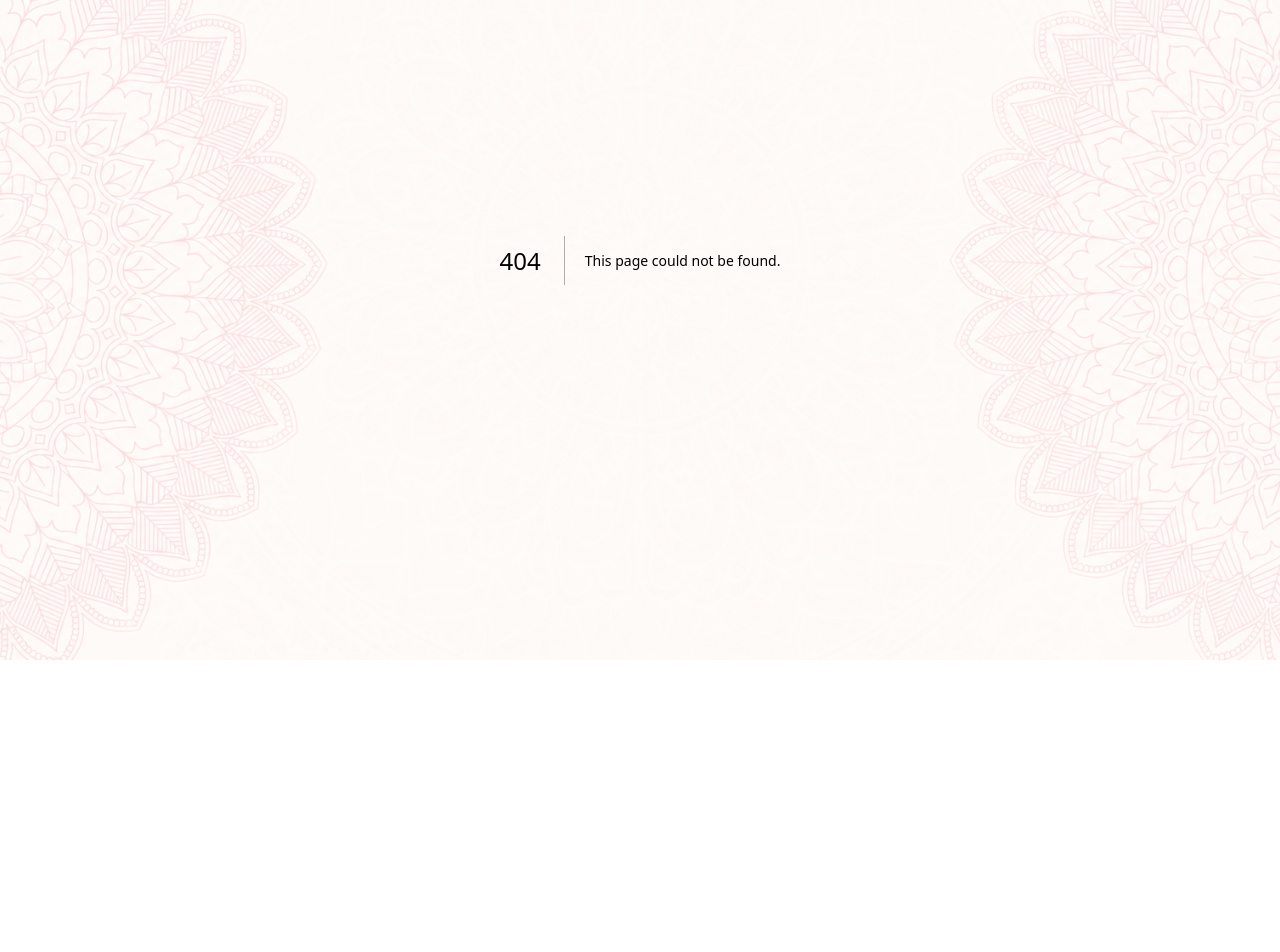
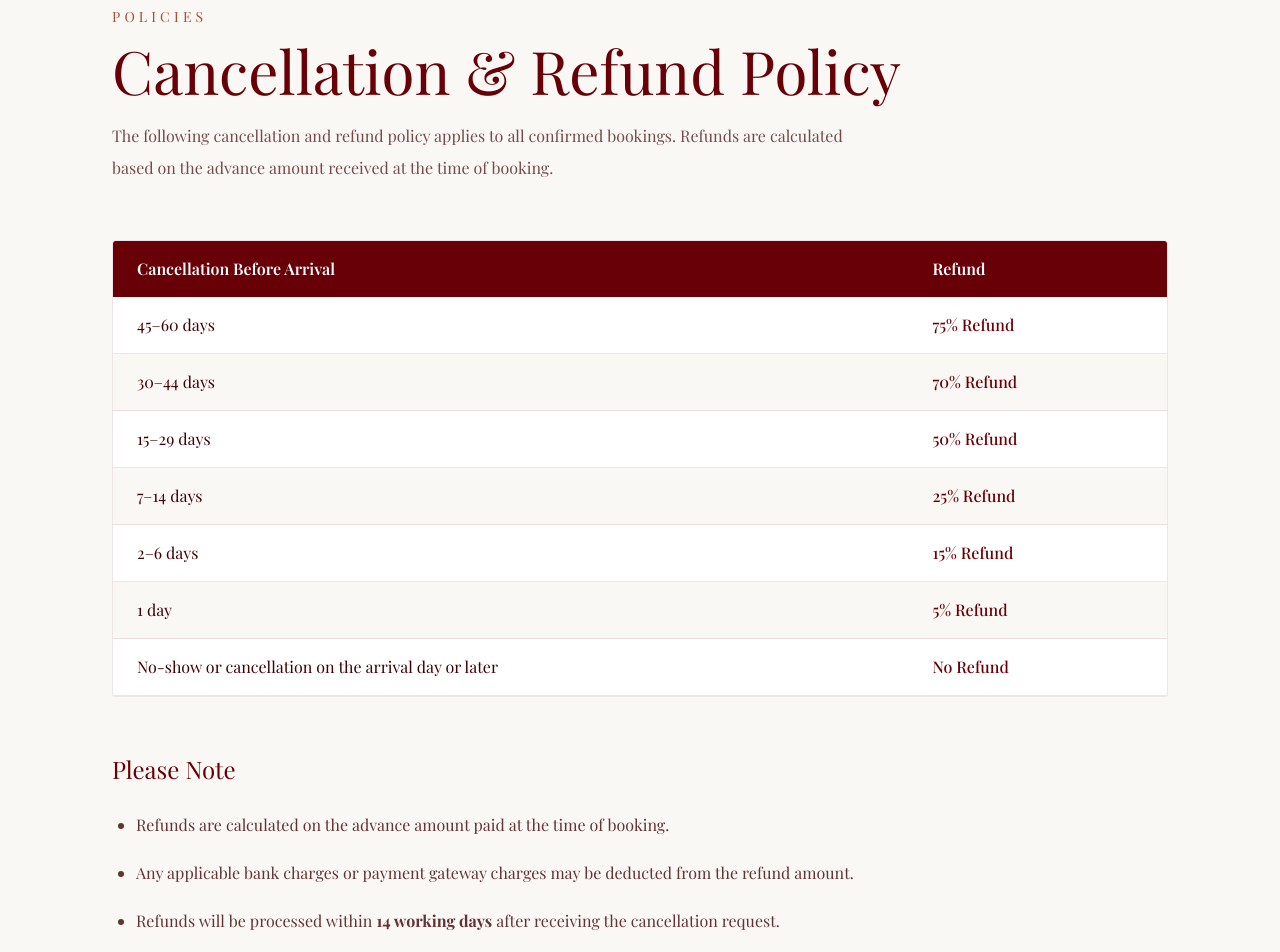
Before and after one commit to techsofttest/Perumbail_Ayurvedamana, a Next.js app: page /cancellation in a window 1280 px wide. Before the commit this address had no page. Shown: the part 140-1092 px from the top of the page. Before the commit the page ends 800 px from the top, so only its background shows below. Built offline with nearby package versions, Linux system fonts and the light colour scheme; no server answers; a web font is replaced by a local one.

Commit message:
add file

```diff
--- /dev/null
+++ b/app/cancellation/page.tsx
@@ -0,0 +1,151 @@
+"use client";
+
+import Header from "../components/global/Header";
+import Footer from "../components/global/Footer";
+import BookingModal from "../components/ui/BookingModal";
+import { useState } from "react";
+import { motion } from "framer-motion";
+
+export default function CancellationRefundPage() {
+  const [isBookingOpen, setIsBookingOpen] = useState(false);
+
+  const refundPolicy = [
+    { period: "45–60 days", refund: "75% Refund" },
+    { period: "30–44 days", refund: "70% Refund" },
+    { period: "15–29 days", refund: "50% Refund" },
+    { period: "7–14 days", refund: "25% Refund" },
+    { period: "2–6 days", refund: "15% Refund" },
+    { period: "1 day", refund: "5% Refund" },
+    {
+      period: "No-show or cancellation on the arrival day or later",
+      refund: "No Refund",
+    },
+  ];
+
+  return (
+    <div className="relative flex flex-col min-h-screen bg-[#faf8f5] text-[#3D0004] overflow-x-hidden">
+
+      <Header
+        onOpenBooking={() =>
+          (window.location.href = "/medical-consultation")
+        }
+        forceSolid={true}
+      />
+
+      <main className="flex-grow pt-28 md:pt-36 pb-24">
+
+        <section className="max-w-6xl mx-auto px-6 md:px-12">
+
+          <motion.div
+            initial={{ opacity: 0, y: 25 }}
+            animate={{ opacity: 1, y: 0 }}
+            transition={{ duration: .6 }}
+            className="mb-14"
+          >
+            <span className="uppercase tracking-[0.3em] text-[#A84E32] text-sm">
+              Policies
+            </span>
+
+            <h1 className="mt-3 text-4xl md:text-6xl font-serif text-[#680007]">
+              Cancellation & Refund Policy
+            </h1>
+
+            <p className="mt-5 max-w-3xl text-[#3D0004]/70 leading-8">
+              The following cancellation and refund policy applies to all
+              confirmed bookings. Refunds are calculated based on the advance
+              amount received at the time of booking.
+            </p>
+          </motion.div>
+
+          <motion.div
+            initial={{ opacity: 0 }}
+            animate={{ opacity: 1 }}
+            transition={{ delay: .2 }}
+            className="overflow-hidden rounded border border-[#680007]/10 bg-white"
+          >
+
+            <table className="w-full border-collapse">
+
+              <thead className="bg-[#680007] text-white">
+
+                <tr>
+                  <th className="px-6 py-4 text-left font-semibold">
+                    Cancellation Before Arrival
+                  </th>
+
+                  <th className="px-6 py-4 text-left font-semibold">
+                    Refund
+                  </th>
+                </tr>
+
+              </thead>
+
+              <tbody>
+
+                {refundPolicy.map((item, index) => (
+
+                  <tr
+                    key={index}
+                    className="border-b border-[#680007]/10 even:bg-[#faf8f5]"
+                  >
+                    <td className="px-6 py-4">
+                      {item.period}
+                    </td>
+
+                    <td className="px-6 py-4 font-medium text-[#680007]">
+                      {item.refund}
+                    </td>
+
+                  </tr>
+
+                ))}
+
+              </tbody>
+
+            </table>
+
+          </motion.div>
+
+          <motion.div
+            initial={{ opacity: 0, y: 20 }}
+            animate={{ opacity: 1, y: 0 }}
+            transition={{ delay: .35 }}
+            className="mt-14"
+          >
+
+            <h2 className="text-2xl font-serif text-[#680007] mb-6">
+              Please Note
+            </h2>
+
+            <ul className="space-y-4 list-disc pl-6 text-[#3D0004]/80 leading-8">
+
+              <li>
+                Refunds are calculated on the advance amount paid at the time of booking.
+              </li>
+
+              <li>
+                Any applicable bank charges or payment gateway charges may be deducted from the refund amount.
+              </li>
+
+              <li>
+                Refunds will be processed within <strong>14 working days</strong> after receiving the cancellation request.
+              </li>
+
+            </ul>
+
+          </motion.div>
+
+        </section>
+
+      </main>
+
+      <Footer />
+
+      <BookingModal
+        isOpen={isBookingOpen}
+        onClose={() => setIsBookingOpen(false)}
+      />
+
+    </div>
+  );
+}
--- a/app/components/detailed-pages/DetailedContent.tsx
+++ b/app/components/detailed-pages/DetailedContent.tsx
@@ -6,6 +6,8 @@ interface DetailedContentProps {
   description: string[];
   inclusionsTitle?: string;
   inclusions?: string[];
+  therapyTitle?: string;
+  therapy?: string[];
 }
 
 export default function DetailedContent({
@@ -13,7 +15,9 @@ export default function DetailedContent({
   mainTitle = "Description & Benefits",
   description,
   inclusionsTitle = "Treatment Inclusions & Highlights",
-  inclusions
+  inclusions,
+  therapyTitle = "Treatment Inclusions & Highlights",
+  therapy,
 }: DetailedContentProps) {
   return (
     <div className="md:col-span-7 space-y-6">
@@ -50,6 +54,21 @@ export default function DetailedContent({
           </ul>
         </div>
       )}
+      {therapy && therapy.length > 0 && (
+        <div className="pt-6 border-t border-[#680007]/10">
+          <h3 className="font-serif text-lg font-medium text-[#680007] uppercase mb-4">
+            {therapyTitle}
+          </h3>
+          <ul className="space-y-3 font-serif text-base text-[#3D0004]/80 leading-relaxed font-light list-none">
+            {therapy.map((point, index) => (
+               <span key={index}
+                        className="bg-[#f7f4f0] border border-[#680007]/15 px-3 py-1.5 text-xs text-[#3D0004]">
+                        {point}
+                      </span>
+            ))}
+          </ul>
+        </div>
+      )}
     </div>
   );
 }
--- a/app/components/global/Footer.tsx
+++ b/app/components/global/Footer.tsx
@@ -217,6 +217,7 @@ setEmail("");
                 { label: "Wellness Treatments", href: "/wellness-treatments" },
                 { label: "Facilities", href: "/facilities" },
                 { label: "Contact Us", href: "/contact" },
+                { label: "Cancellation Policy", href: "/cancellation"},
               ].map((link) => (
                 <li key={link.label}>
                   <a href={link.href} className="text-xs text-[#3D0004]/75 hover:text-[#b38e5d] transition-colors font-light">
--- a/app/history/history.tsx
+++ b/app/history/history.tsx
@@ -60,7 +60,7 @@ export default function HistoryPage() {
         }}
       />
 
-      <Header onOpenBooking={() => window.location.href = "/online-consultation"} forceSolid={true} />
+      <Header onOpenBooking={() => window.location.href = "/medical-consultation"} forceSolid={true} />
 
       <main className="flex-grow pt-28 md:pt-36 pb-20">
         <section className="relative w-full bg-transparent text-[#3D0004] font-serif py-12">
--- a/app/therapies/[slug]/detail.tsx
+++ b/app/therapies/[slug]/detail.tsx
@@ -75,8 +75,12 @@ export default function TherapyDetailedPage({ params }: PageProps) {
             <div className="grid grid-cols-1 md:grid-cols-12 gap-16 mt-8">
               <DetailedContent
                 aboutLabel="About the Treatment"
-                mainTitle="Description & Benefits"
+                mainTitle="Description"
                 description={therapy.description}
+                inclusionsTitle="Benefits"
+                inclusions={therapy.benefits}
+                therapyTitle="Traditional Lineage Therapies"
+                therapy={therapy.therapy}
               />
               <DetailedSidebar
                 onButtonClick={openBooking}
```
Also changed, not shown: app/cancellation/cacellation.tsx (added).
